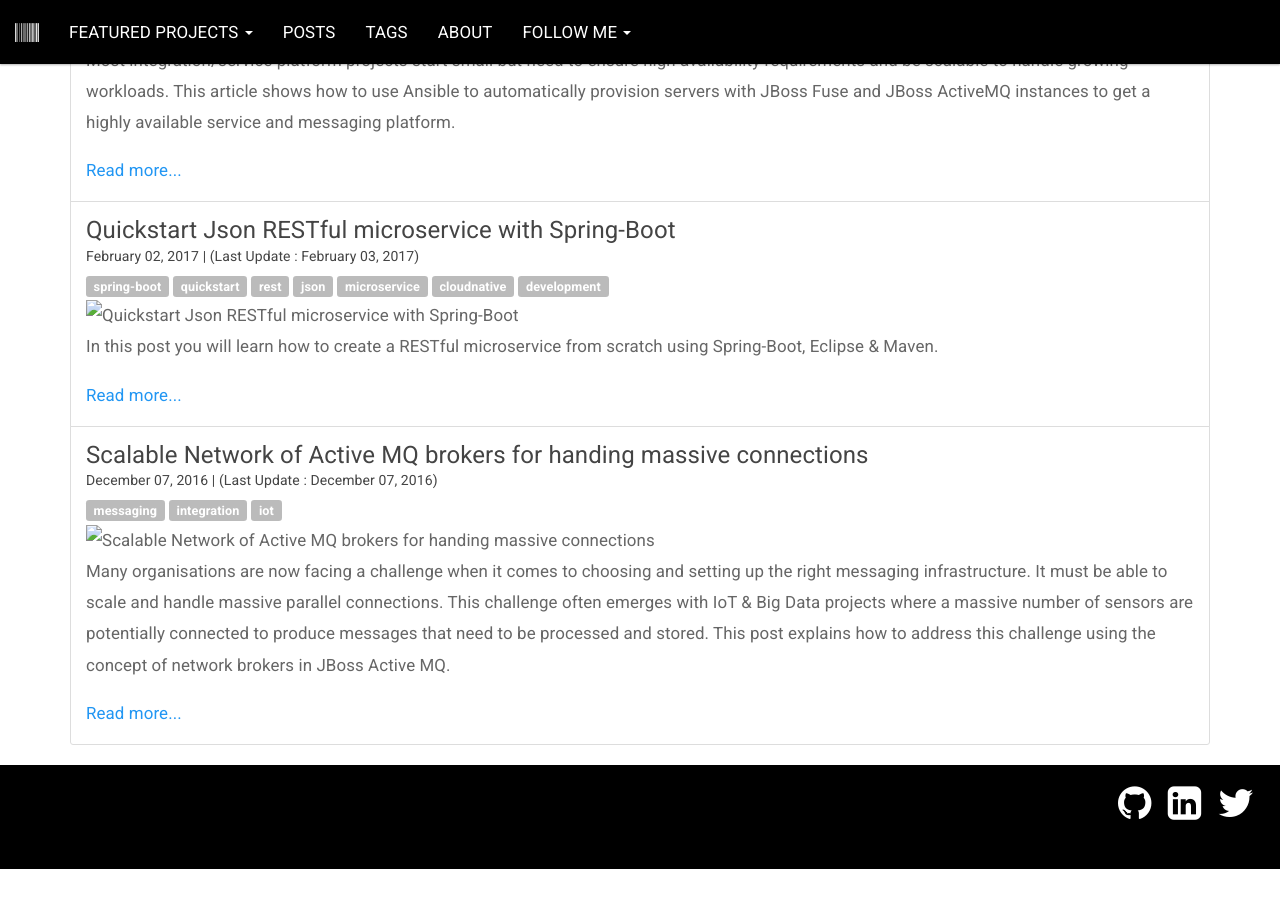
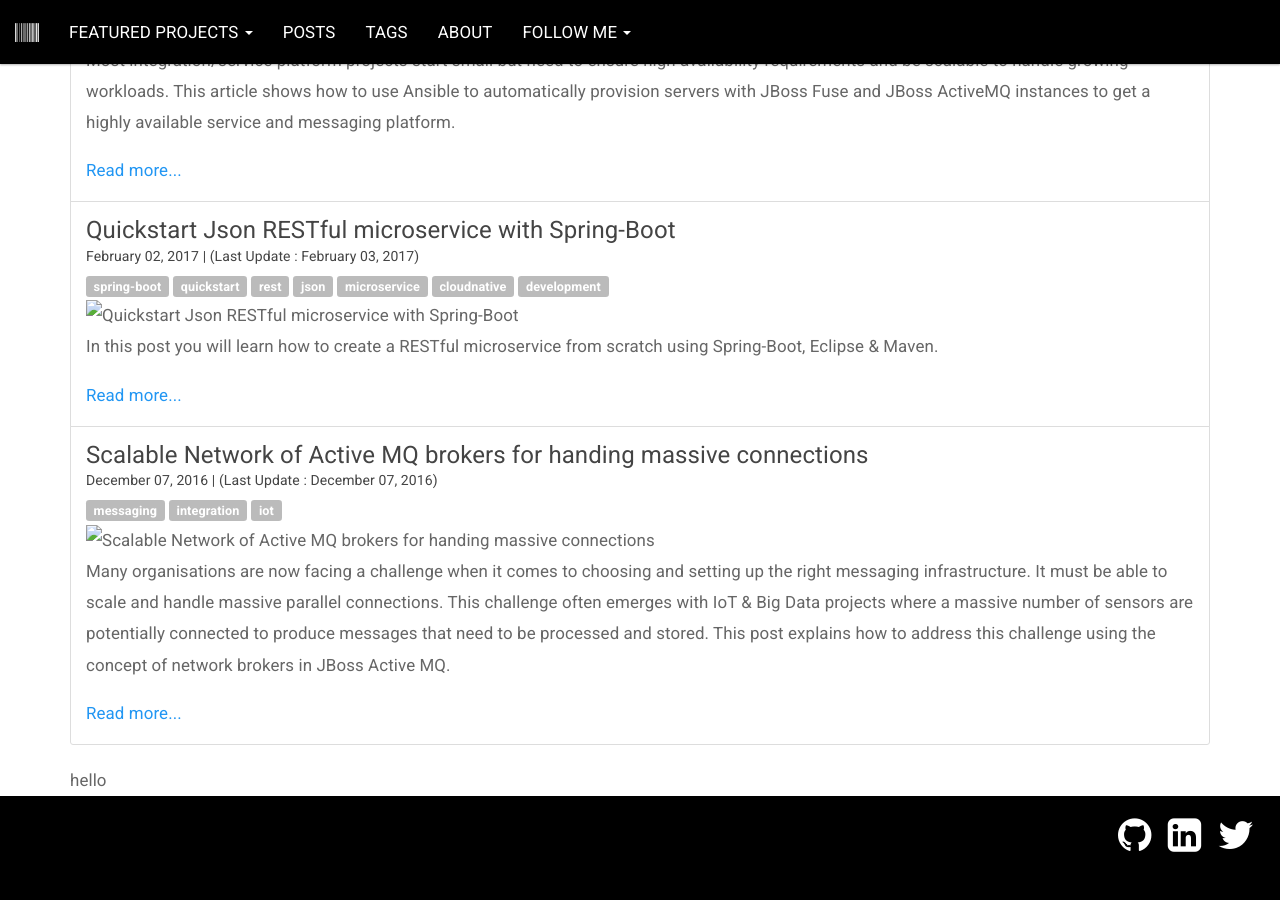
Before and after one commit to gaoyuxuan0131/gaoyuxuan0131.github.io, a Jekyll site: the page built from index.html, in a window 1280 px wide and 900 px high, scrolled down 2820 px. Built offline with Jekyll 4.4.1, drawn with Linux system fonts in a browser that asks for light colours; nearby versions of some CDN libraries; library files that are not in the unit come from our copies; the list of posts is cut into pages by our own code; comment, search, counter and statistics services are not loaded; before the commit the page ends 3689 px from its top, so only the background shows below that.

Commit message:
Update index.html

```diff
--- a/index.html
+++ b/index.html
@@ -47,6 +47,9 @@ comments: true
 	{% endfor %}
 </div>
 
+<div>
+	hello
+</div>
 <!-- Pagination links -->
 <!-- <div >
 {% if paginator.previous_page %}
```
Also changed, not shown: icon.png.
